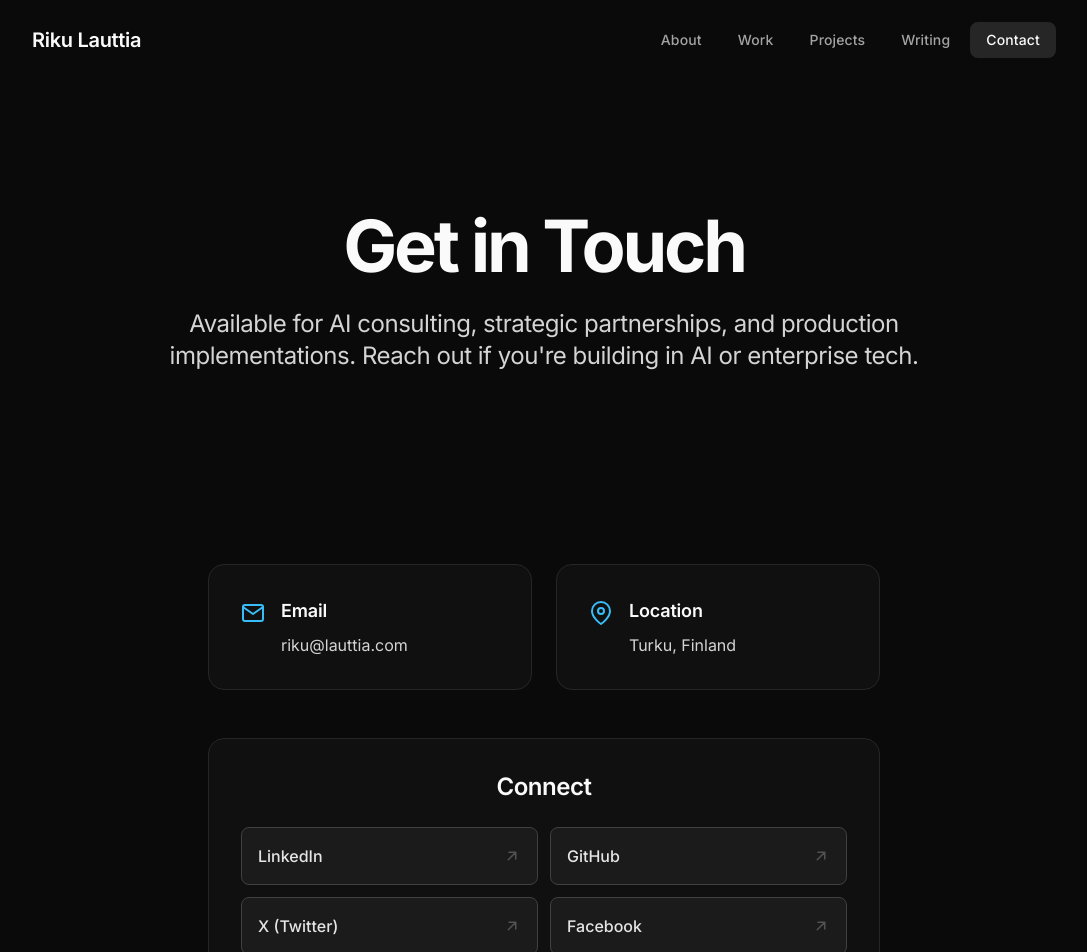
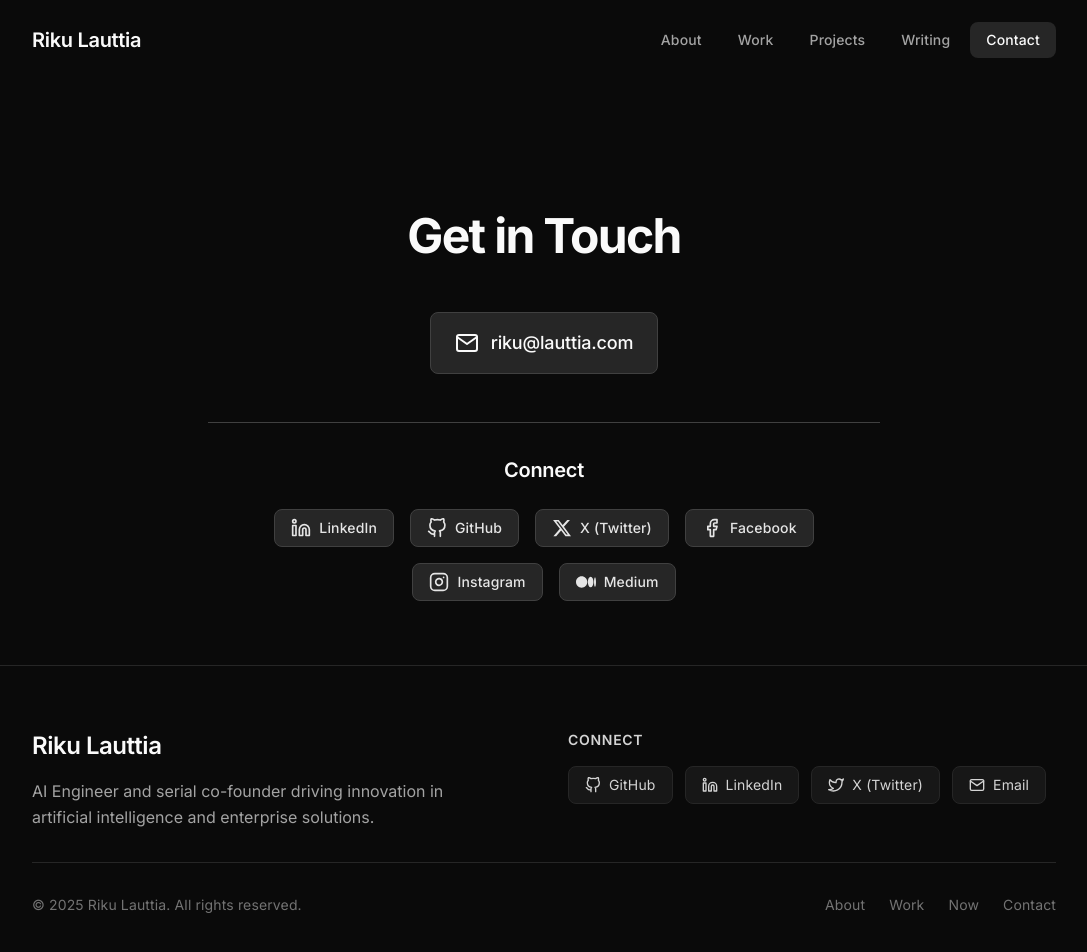
Before and after one commit to rikulauttia/rikulauttia.com, a Next.js app: page /contact in a window 1280 px wide. Shown: the top 952 px of the page, without its empty margins (96-1183 px from the left). Built offline with nearby package versions, Linux system fonts and the light colour scheme.

Commit message:
refactor: update About and Contact pages for improved content and layout

```diff
--- a/pages/about.js
+++ b/pages/about.js
@@ -208,10 +208,9 @@ export default function About() {
                   I studied Information and Communication Technology at the
                   University of Turku, where I wrote my thesis on "The Role of
                   Artificial Intelligence in Analyzing Large Datasets and Its
-                  Utilization in Commercial Decision-Making." I also attended VSP
-                  and hold certifications including AWS Certified Cloud
-                  Practitioner (March 2025) and Full Stack Open from the
-                  University of Helsinki (November 2024).
+                  Utilization in Commercial Decision-Making." I hold certifications
+                  including AWS Certified Cloud Practitioner (March 2025) and
+                  Full Stack Open from the University of Helsinki (November 2024).
                 </p>
               </Card>
 
--- a/pages/contact.js
+++ b/pages/contact.js
@@ -1,138 +1,83 @@
 import { motion } from 'framer-motion';
-import { FiMail, FiMapPin } from 'react-icons/fi';
+import { FiLinkedin, FiGithub, FiInstagram, FiFacebook, FiMail } from 'react-icons/fi';
+import { FaXTwitter, FaMedium } from 'react-icons/fa6';
 import Layout from '../components/layout/Layout';
 import Container from '../components/layout/Container';
 import Section from '../components/layout/Section';
-import Card from '../components/ui/Card';
 import SEO, { getBreadcrumbs } from '../components/SEO';
-import { getProfile, getSocialLinks } from '../src/lib/content';
+import { getSocialLinks } from '../src/lib/content';
 
 export default function Contact() {
-  const profile = getProfile();
-  const socialLinks = getSocialLinks();
+  const allSocialLinks = getSocialLinks();
+  const requestedPlatforms = ['LinkedIn', 'X (Twitter)', 'GitHub', 'Instagram', 'Facebook', 'Medium'];
+  const socialLinks = allSocialLinks.filter(link => requestedPlatforms.includes(link.platform));
+
+  const getSocialIcon = (platform) => {
+    const iconProps = { className: "w-5 h-5" };
+    switch(platform) {
+      case 'LinkedIn': return <FiLinkedin {...iconProps} />;
+      case 'GitHub': return <FiGithub {...iconProps} />;
+      case 'X (Twitter)': return <FaXTwitter {...iconProps} />;
+      case 'Instagram': return <FiInstagram {...iconProps} />;
+      case 'Facebook': return <FiFacebook {...iconProps} />;
+      case 'Medium': return <FaMedium {...iconProps} />;
+      default: return null;
+    }
+  };
 
   return (
     <Layout>
       <SEO
         title="Contact | Riku Lauttia"
-        description="Get in touch with Riku Lauttia - AI Engineer and Co-Founder based in Turku, Finland."
+        description="Get in touch with Riku Lauttia - AI Engineer and Co-Founder."
         canonical="https://rikulauttia.com/contact"
         breadcrumbs={getBreadcrumbs('/contact', 'Contact')}
       />
 
-      {/* Hero */}
       <Section className="pt-32 pb-16">
-        <Container size="default">
+        <Container size="sm">
           <motion.div
             initial={{ opacity: 0, y: 20 }}
             animate={{ opacity: 1, y: 0 }}
             transition={{ duration: 0.6 }}
-            className="max-w-3xl mx-auto text-center"
+            className="max-w-2xl mx-auto text-center"
           >
-            <h1 className="text-5xl md:text-6xl lg:text-7xl font-bold mb-6">
+            <h1 className="text-4xl md:text-5xl font-bold mb-12">
               Get in Touch
             </h1>
-            <p className="text-xl md:text-2xl text-dark-300 leading-relaxed">
-              Available for AI consulting, strategic partnerships, and production implementations. Reach out if you're building in AI or enterprise tech.
-            </p>
-          </motion.div>
-        </Container>
-      </Section>
 
-      {/* Contact Info */}
-      <Section>
-        <Container size="sm">
-          <div className="grid grid-cols-1 md:grid-cols-2 gap-6 mb-12">
-            <Card padding="lg" hover={false}>
-              <div className="flex items-start gap-4">
-                <FiMail className="w-6 h-6 text-accent-400 mt-1 flex-shrink-0" />
-                <div>
-                  <h3 className="text-lg font-semibold text-dark-50 mb-2">
-                    Email
-                  </h3>
+            {/* Email */}
+            <div className="mb-12">
               <a
-                    href={`mailto:${profile.email}`}
-                    className="text-dark-300 hover:text-accent-400 transition-colors"
+                href="mailto:riku@lauttia.com"
+                className="inline-flex items-center gap-3 px-6 py-4 bg-dark-800 border border-dark-700 rounded-lg hover:bg-dark-700 hover:border-accent-400 text-dark-50 hover:text-accent-400 transition-all text-lg font-medium"
               >
-                    {profile.email}
+                <FiMail className="w-6 h-6" />
+                riku@lauttia.com
               </a>
-                </div>
-              </div>
-            </Card>
-
-            <Card padding="lg" hover={false}>
-              <div className="flex items-start gap-4">
-                <FiMapPin className="w-6 h-6 text-accent-400 mt-1 flex-shrink-0" />
-                <div>
-                  <h3 className="text-lg font-semibold text-dark-50 mb-2">
-                    Location
-                  </h3>
-                  <p className="text-dark-300">{profile.location.city}, {profile.location.country}</p>
-                </div>
-              </div>
-            </Card>
             </div>
 
             {/* Social Links */}
-          <Card padding="lg">
-            <h3 className="text-2xl font-semibold text-dark-50 mb-6 text-center">
+            <div className="pt-8 border-t border-dark-700">
+              <h2 className="text-xl font-semibold text-dark-50 mb-6">
                 Connect
-            </h3>
-            <div className="grid grid-cols-1 md:grid-cols-2 gap-3">
-              {socialLinks.map((link, index) => (
-                <motion.a
+              </h2>
+              <div className="flex flex-wrap justify-center gap-4">
+                {socialLinks.map((link) => (
+                  <a
                     key={link.platform}
                     href={link.url}
                     target="_blank"
                     rel="noopener noreferrer"
-                  initial={{ opacity: 0, y: 20 }}
-                  whileInView={{ opacity: 1, y: 0 }}
-                  viewport={{ once: true }}
-                  transition={{ delay: index * 0.05 }}
-                  className="group flex items-center justify-between p-4 rounded-lg bg-dark-800/50 border border-dark-700 hover:bg-dark-800 hover:border-dark-600 transition-all duration-300"
+                    className="flex items-center gap-2 px-4 py-2 bg-dark-800 border border-dark-700 rounded-lg hover:bg-dark-700 hover:border-accent-400 text-dark-200 hover:text-accent-400 transition-all"
+                    aria-label={link.platform}
                   >
-                  <span className="text-base font-medium text-dark-200 group-hover:text-dark-50 transition-colors">
-                    {link.platform}
-                  </span>
-                  <svg
-                    width="18"
-                    height="18"
-                    fill="currentColor"
-                    viewBox="0 0 24 24"
-                    className="text-dark-600 group-hover:text-accent-400 transition-colors"
-                  >
-                    <path
-                      d="M7 17L17 7M17 7H8M17 7V16"
-                      stroke="currentColor"
-                      strokeWidth="2"
-                      strokeLinecap="round"
-                      strokeLinejoin="round"
-                      fill="none"
-                    />
-                  </svg>
-                </motion.a>
+                    {getSocialIcon(link.platform)}
+                    <span className="text-sm font-medium">{link.platform}</span>
+                  </a>
                 ))}
               </div>
-          </Card>
-        </Container>
-      </Section>
-
-      {/* CTA */}
-      <Section className="bg-dark-900/30">
-        <Container size="sm">
-          <motion.div
-            initial={{ opacity: 0, y: 40 }}
-            whileInView={{ opacity: 1, y: 0 }}
-            viewport={{ once: true }}
-            transition={{ duration: 0.6 }}
-            className="text-center"
-          >
-            <h2 className="text-3xl md:text-4xl font-semibold mb-4">
-              Available for consulting
-            </h2>
-            <p className="text-lg text-dark-400 mb-8">
-              AI strategy and implementation. MLOps infrastructure. Production ML systems. Email me at riku@lauttia.com.
-            </p>
+            </div>
           </motion.div>
         </Container>
       </Section>
--- a/src/content/profile.json
+++ b/src/content/profile.json
@@ -34,14 +34,6 @@
         "title": "The Role of Artificial Intelligence in Analyzing Large Datasets and Its Utilization in Commercial Decision-Making",
         "url": "https://github.com/rikulauttia/AI-Commercial-DecisionMaking"
       }
-    },
-    {
-      "institution": "VSP",
-      "degree": "TODO",
-      "field": "TODO",
-      "startDate": "TODO",
-      "endDate": "TODO",
-      "url": "https://vsp.fi"
     }
   ],
   "certifications": [
```
Lines whose indentation alone changed are shown as unchanged.
